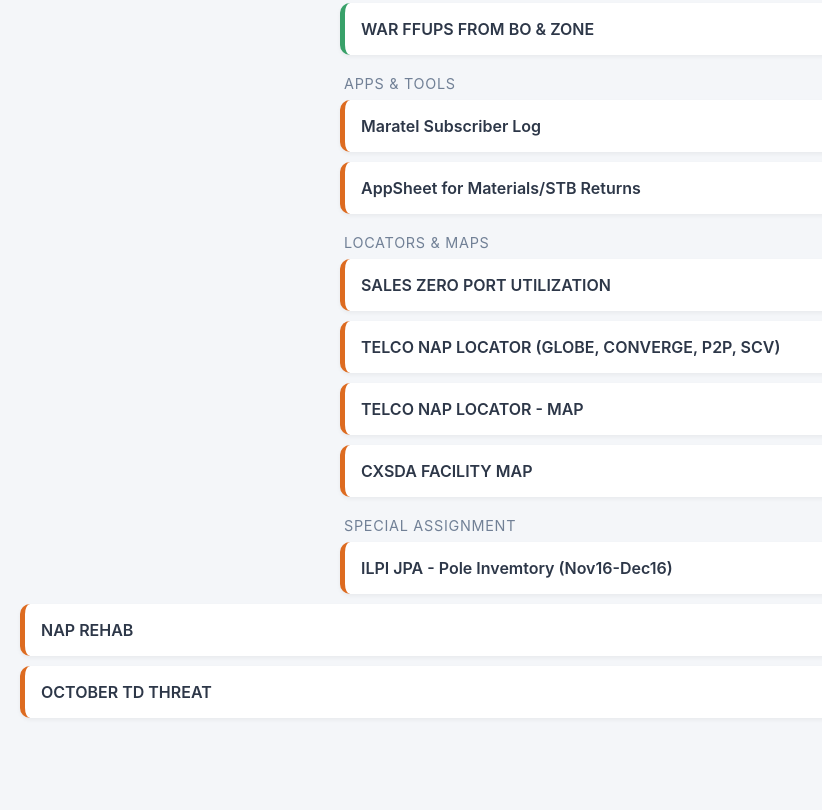
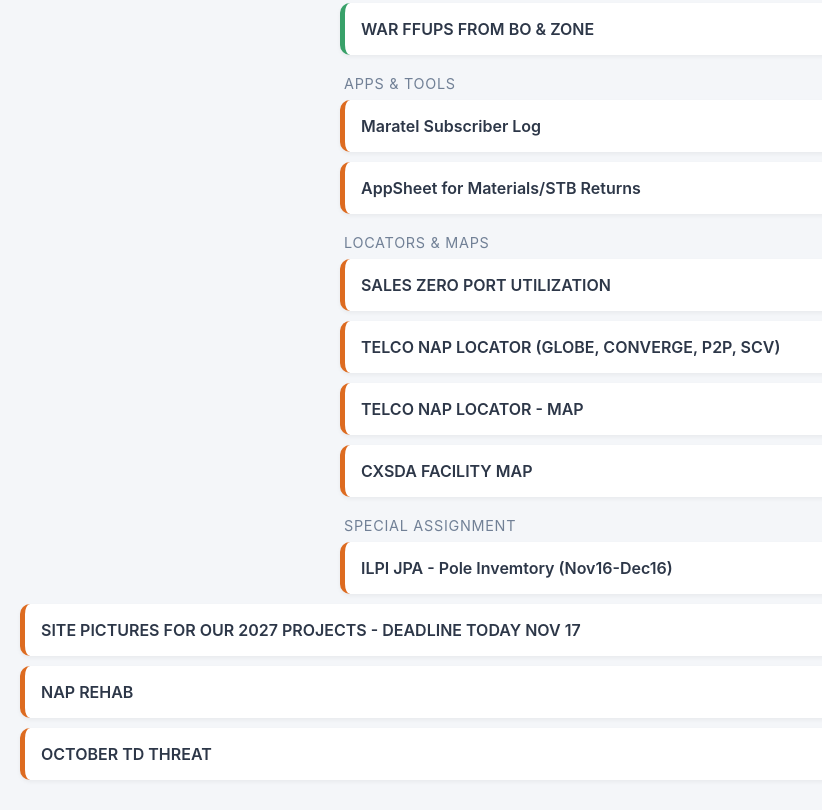
Before and after one commit to bp-techforms/CXSDA, a plain HTML site: page index.html in a window 1280 px wide. Shown: the part 694-1504 px from the top of the page, without its empty margins (0-822 px from the left). Before the commit the page ends 1442 px from the top, so only its background shows below. Drawn offline with Linux system fonts and the light colour scheme.

Commit message:
Update index.html

```diff
--- a/index.html
+++ b/index.html
@@ -154,6 +154,8 @@
     <div class="section-title">SPECIAL ASSIGNMENT</div>
     <a class="link-card script" href="https://script.google.com/macros/s/AKfycbx8eIjcL3OIKGoeBoUGGACz1I1kwsKZw3V5b1nTMgMtU7o_Gic4LscRANXe-SFJPyVO/exec"_blank">ILPI JPA - Pole Invemtory (Nov16-Dec16)</a>
 </div>
+    <a class="link-card script" href="https://script.google.com/macros/s/AKfycbxQg49C1yni9cH7IOCsrdZSSpV44LjG-2pEPiYJQfzNu5jDuQkWwP7C-KTCrMbbeCke/exec"_blank">SITE PICTURES FOR OUR 2027 PROJECTS - DEADLINE TODAY NOV 17</a>
+</div>
     <a class="link-card script" href="https://script.google.com/macros/s/AKfycbynit7Tnb3wuUL4zRjNS9fBlMip8xtfNxJjSHLN05FE8gSzFhyor-53i7ZacixcJhZauQ/exec" target="_blank">NAP REHAB</a>
     <a class="link-card script" href="https://script.google.com/macros/s/AKfycbyYw91BjINZCv8hCORO4MDza1lD1fJTeXlTycU6-utvpq-j_VKzWJ-YwITAuYHG4CRx/exec" target="_blank">OCTOBER TD THREAT</a>
 </div>
```
